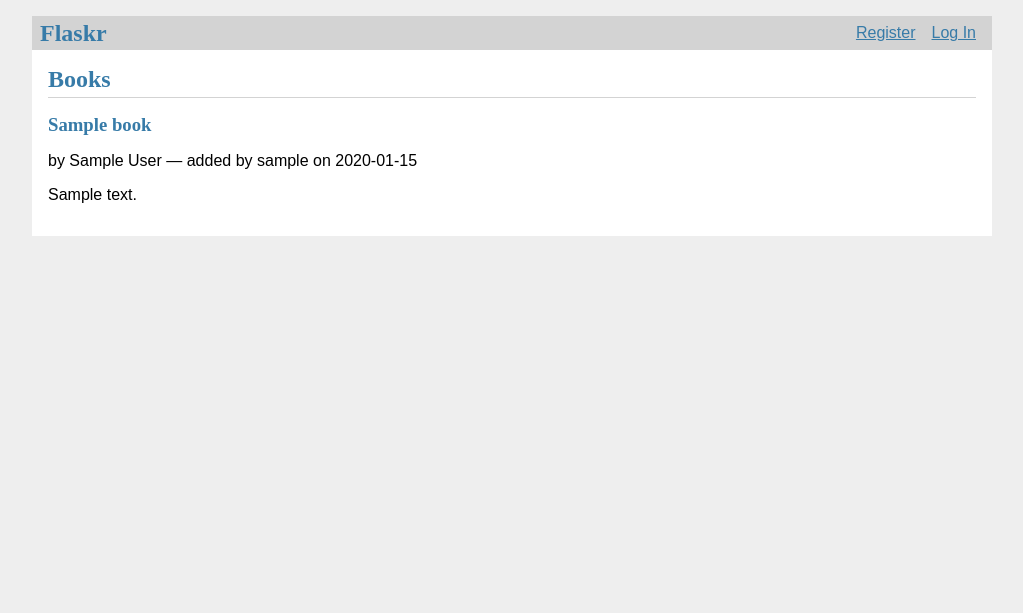
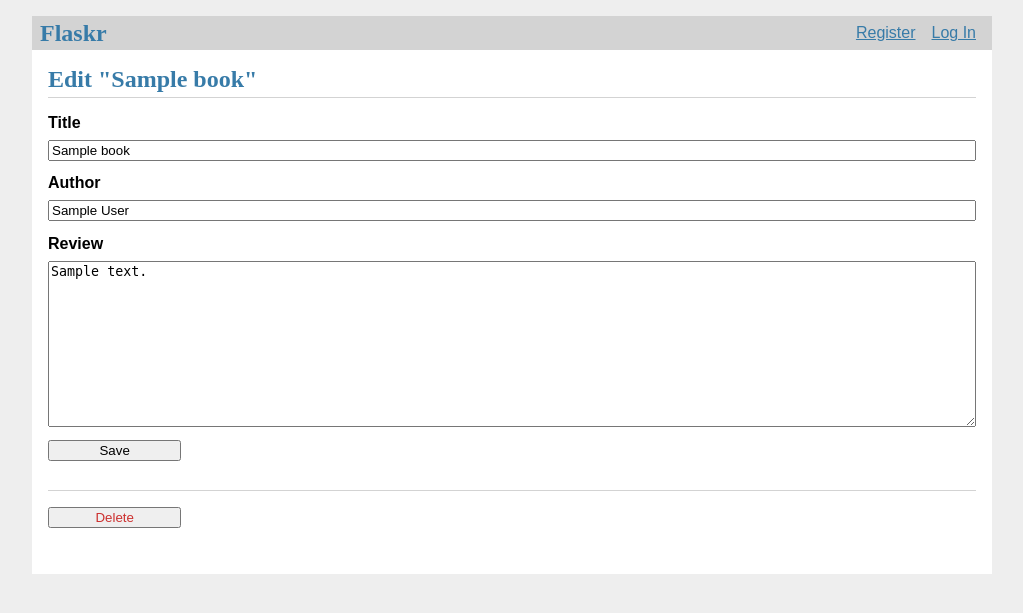
Before and after one commit to Flask-Web-Development/2026-ppi-vitoria-reges, a Python web app: template src/livros-app/flaskr/templates/books/update.html in a window 1280 px wide. Shown: the top 613 px of the page, without its empty margins (128-1151 px from the left). Run offline with Jinja, Linux system fonts and the light colour scheme; the template is opened without the code that fills it: most values are stand-ins (such as "Sample title", 1, 10 or a date in 2020).

Commit message:
feat: implementa exclusão de livros (#6)
Closes #6

```diff
--- a/src/livros-app/flaskr/templates/books/update.html
+++ b/src/livros-app/flaskr/templates/books/update.html
@@ -1,35 +1,29 @@
 {% extends 'base.html' %}
 
 {% block header %}
-  <h1>{% block title %}Books{% endblock %}</h1>
-  {% if g.user %}
-    <a class="action" href="{{ url_for('books.create') }}">New</a>
-  {% endif %}
+  <h1>{% block title %}Edit "{{ book['title'] }}"{% endblock %}</h1>
 {% endblock %}
 
 {% block content %}
-  {% for book in books %}
-    <article class="book">
-      <header>
-        <div>
-          <h1>{{ book['title'] }}</h1>
-          <div class="about">
-            by {{ book['book_author'] }}
-            — added by {{ book['username'] }}
-            on {{ book['created'].strftime('%Y-%m-%d') }}
-          </div>
-        </div>
+  <form method="post">
+    <label for="title">Title</label>
+    <input name="title" id="title"
+      value="{{ request.form['title'] or book['title'] }}" required>
 
-        {% if g.user['id'] == book['owner_id'] %}
-          <a class="action" href="{{ url_for('books.update', id=book['id']) }}">Edit</a>
-        {% endif %}
-      </header>
+    <label for="book_author">Author</label>
+    <input name="book_author" id="book_author"
+      value="{{ request.form['book_author'] or book['book_author'] }}" required>
 
-      <p class="body">{{ book['review'] }}</p>
-    </article>
+    <label for="review">Review</label>
+    <textarea name="review" id="review">{{ request.form['review'] or book['review'] }}</textarea>
 
-    {% if not loop.last %}
-      <hr>
-    {% endif %}
-  {% endfor %}
+    <input type="submit" value="Save">
+  </form>
+
+  <hr>
+
+  <form action="{{ url_for('books.delete', id=book['id']) }}" method="post">
+    <input class="danger" type="submit" value="Delete"
+      onclick="return confirm('Are you sure?');">
+  </form>
 {% endblock %}
```
Also changed, not shown: src/livros-app/flaskr/templates/books/index.html (+16 -9 lines).
